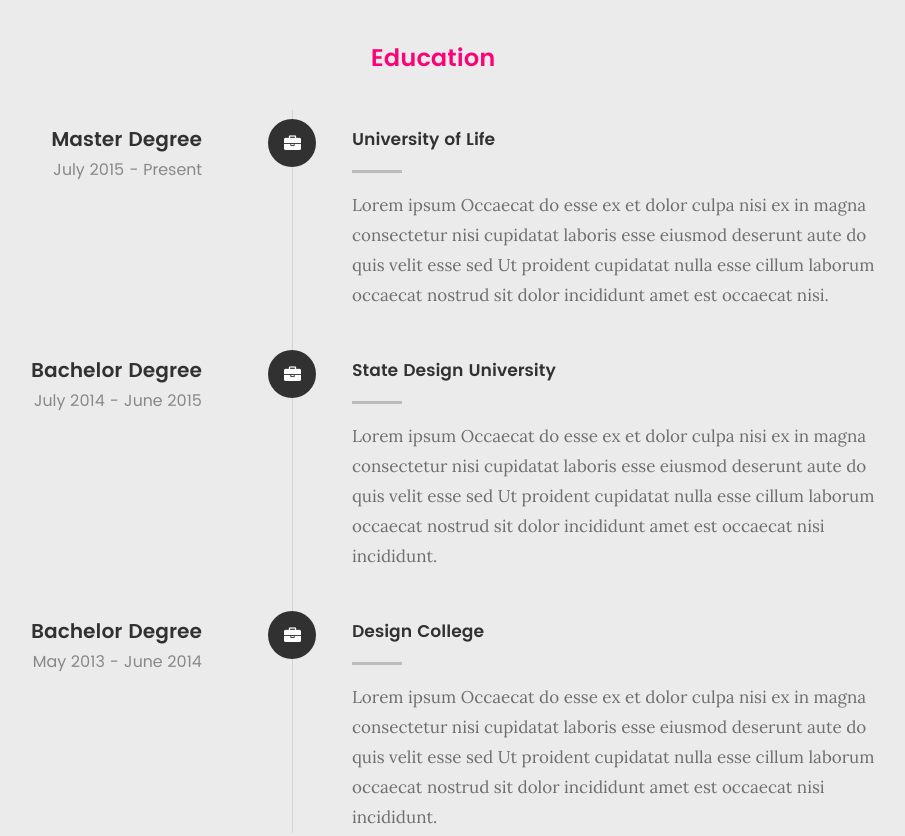
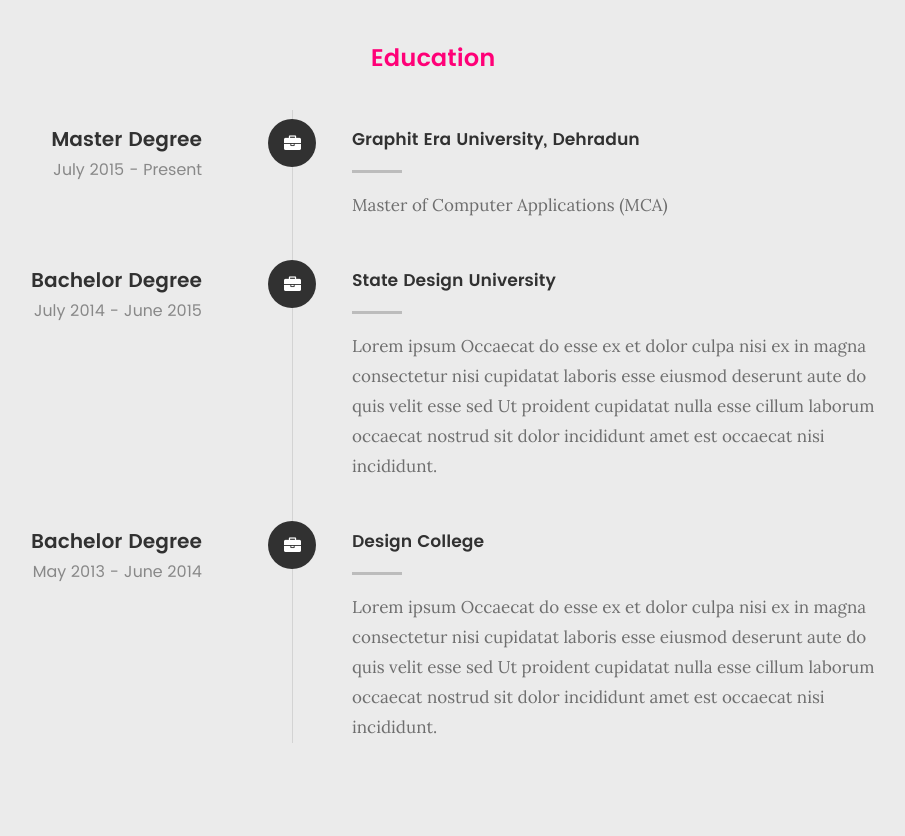
Before and after one commit to sanchitgupta10/sanchitgupta10.github.io, a plain HTML site: page index.html in a window 1280 px wide. Shown: the part 3240-4076 px from the top of the page, without its empty margins (207-1112 px from the left). Drawn offline with Linux system fonts and the light colour scheme; files whose address does not match are found by name.

Commit message:
Update index.html

```diff
--- a/index.html
+++ b/index.html
@@ -306,8 +306,8 @@
 	   				</div>
 
 	   				<div class="timeline-content">
-	   					<h4>University of Life</h4>
-	   					<p>Lorem ipsum Occaecat do esse ex et dolor culpa nisi ex in magna consectetur nisi cupidatat laboris esse eiusmod deserunt aute do quis velit esse sed Ut proident cupidatat nulla esse cillum laborum occaecat nostrud sit dolor incididunt amet est occaecat nisi.</p>
+	   					<h4>Graphit Era University, Dehradun</h4>
+	   					<p>Master of Computer Applications (MCA)</p>
 	   				</div>
 
 	   			</div> <!-- /timeline-block -->
```
